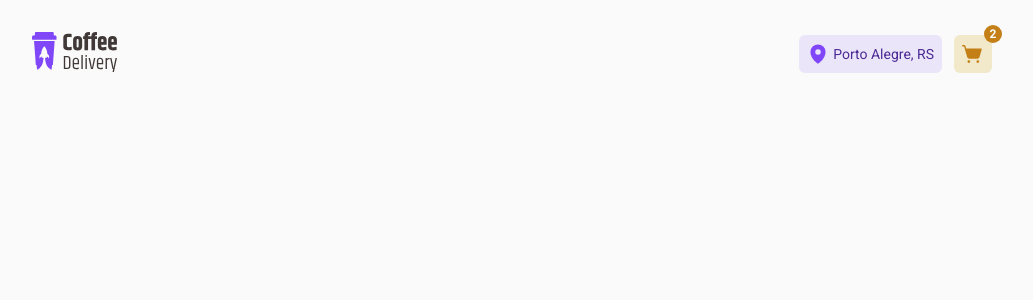
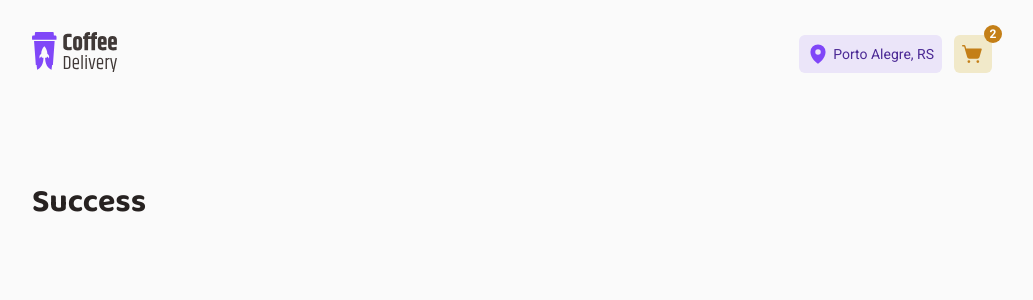
Before and after one commit to MartinGBB/coffee-delivery, a React (Vite) app: page /success in a window 1280 px wide. Shown: the top 300 px of the page, without its empty margins (128-1161 px from the left). Built offline with nearby package versions, Linux system fonts and the light colour scheme.

Commit message:
styles: configura layout do container

```diff
--- a/src/pages/Success/index.tsx
+++ b/src/pages/Success/index.tsx
@@ -1,7 +1,9 @@
+import { SuccessContainer } from './styles'
+
 export function Success() {
   return (
-    <div>
+    <SuccessContainer>
       <h1>Success</h1>
-    </div>
+    </SuccessContainer>
   )
 }
--- /dev/null
+++ b/src/pages/Success/styles.ts
@@ -0,0 +1,15 @@
+import styled from 'styled-components'
+
+export const SuccessContainer = styled.div`
+  margin: 11.375rem 10rem 11.375rem 10rem;
+  display: grid;
+  grid-template-columns: repeat(2, 1fr);
+  grid-template-rows: 1fr 2fr;
+  row-gap: 0.75rem;
+  column-gap: 2rem;
+
+  @media (max-width: 1024px) {
+    margin: 9rem 2rem 0 2rem;
+    gap: 0;
+  }
+`
```
